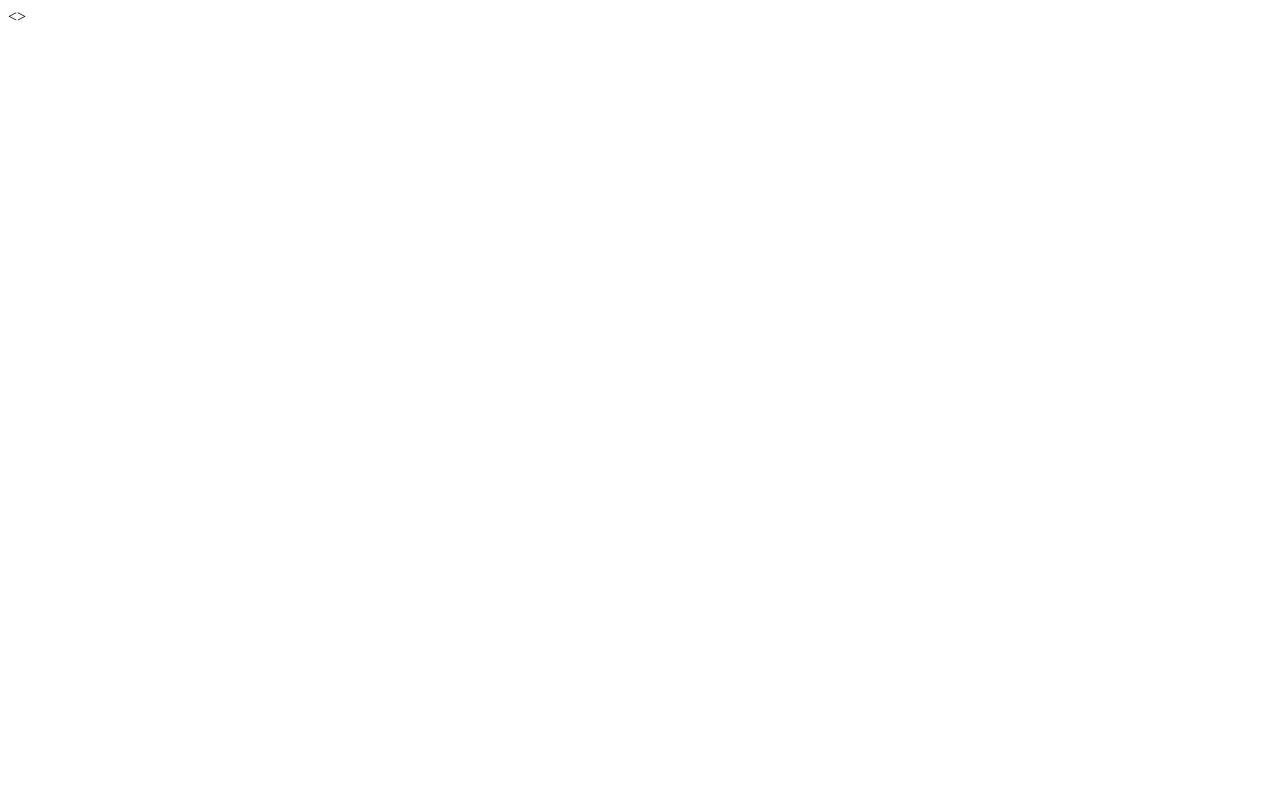
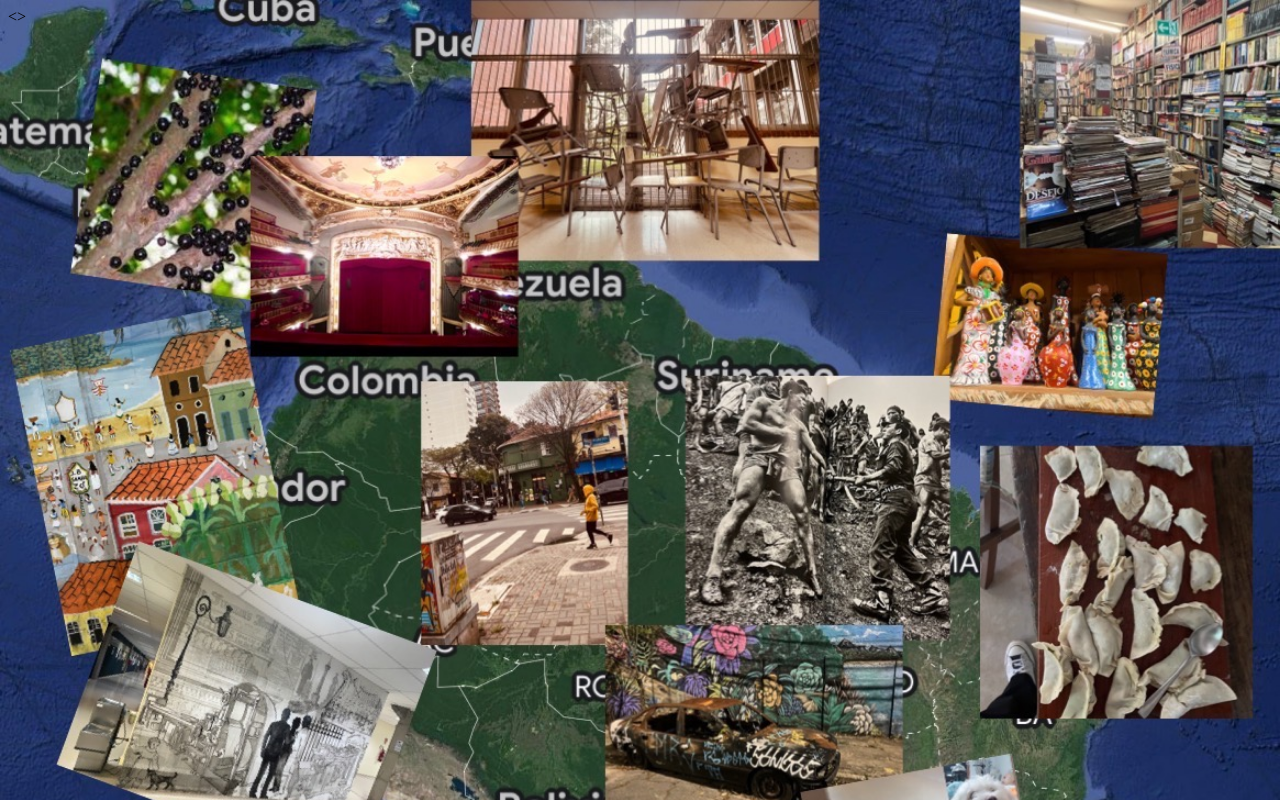
Before and after one commit to Han-1210/Peariphery.github.io, a plain HTML site: page VootoBrazil/VootoBrazil.html in a window 1280 px wide. Drawn offline with Linux system fonts and the light colour scheme.

Commit message:
Update VootoBrazil.html

```diff
--- a/VootoBrazil/VootoBrazil.html
+++ b/VootoBrazil/VootoBrazil.html
@@ -8,7 +8,7 @@
     <title>Voo to Brazil</title>
     <style>
         body {
-            background-image: url("..images/brasilamigos.JPG");
+            background-image: url("../../images/brasilamigos.JPG");
             background-size: cover;
             background-repeat: no-repeat;
             background-attachment: fixed;
```
